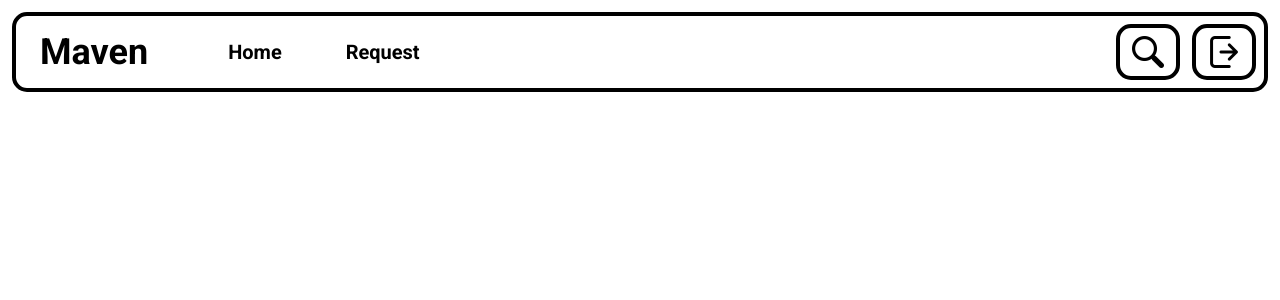
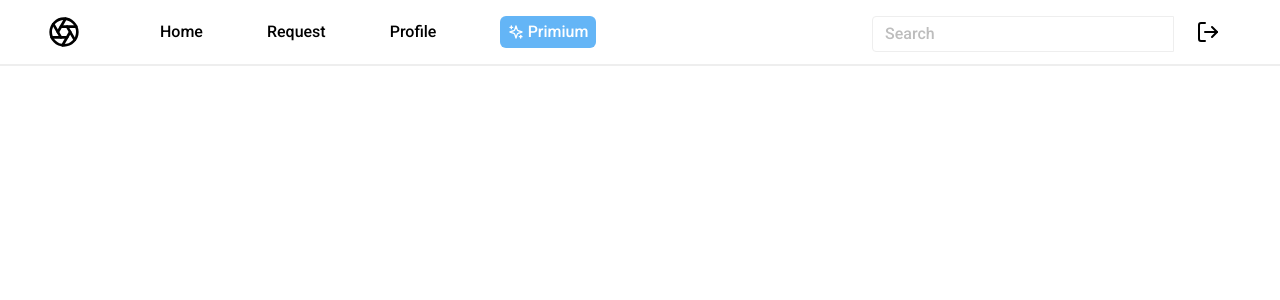
Before and after one commit to AakashSingh20/Maven-frontend, a React (Create React App) app: page /home in a window 1280 px wide. Shown: the top 300 px of the page. Built offline with nearby package versions, Linux system fonts and the light colour scheme; no server answers.

Commit message:
UI changes in Navbar

```diff
--- a/package.json
+++ b/package.json
@@ -8,6 +8,7 @@
     "@testing-library/react": "^13.4.0",
     "@testing-library/user-event": "^13.5.0",
     "axios": "^1.6.2",
+    "lucide-react": "^0.322.0",
     "react": "^18.2.0",
     "react-dom": "^18.2.0",
     "react-multi-carousel": "^2.8.4",
--- a/src/layouts/Nav.js
+++ b/src/layouts/Nav.js
@@ -1,6 +1,9 @@
 import React from "react";
 import { Link, NavLink } from "react-router-dom";
 import { useNavigate } from "react-router-dom";
+import { Sparkles } from 'lucide-react';
+import { LogOut } from 'lucide-react';
+import { Aperture } from 'lucide-react';
 
 export const Nav = () => {
   const navigate = useNavigate();
@@ -13,40 +16,68 @@ export const Nav = () => {
     <>
       <div
         className="
-       border-4
-       border-black
        flex items-center
+       border-b-2
        justify-between
-       pl-6
-       pr-2
-       py-2
-       m-3
-       rounded-[15px]
+       px-12
+       py-4
        "
       >
-        <div className="leftNav flex">
-          <div className="logo text-4xl font-bold">Maven</div>
-          <ul className="flex items-center space-x-16 ml-20 text-xl font-bold">
+        <div className="flex">
+          <div className="logo text-xl font-bold">
+            <Link to="/home">
+              <Aperture size={32} />
+            </Link>
+          </div>
+          <ul className="flex items-center space-x-16 ml-20 text-l ">
             <li>
               <Link to="/home">Home</Link>
             </li>
             <li>
               <Link to="/request">Request</Link>
             </li>
+            <li>
+              <Link to="/profile">Profile</Link>
+            </li>
+            <li>
+              <Link to="/primium">
+                <div
+                  className="
+                  flex
+                  items-center
+                  justify-between
+
+                  text-primary
+                  bg-blue-300
+                  px-2
+                  py-1
+                  rounded-md
+                  text-white
+                  w-24
+                  "
+                >
+                  <Sparkles size={16} />
+                  Primium
+                </div>
+              </Link>
+            </li>
           </ul>
         </div>
         <div className="flex space-x-3">
-          <div className="h-14 w-16 border-4 border-black rounded-[15px] flex items-center justify-center hover:cursor-pointer">
-            <img className=" h-8" src="/images/search.png" alt="search"></img>
+          <div className="h-8 w-[300px] flex flex-wrap items-center justify-center space-x-2">
+            <input
+              type="search"
+              class="relative m-0 -mr-0.5 block min-w-0 flex-auto rounded-l border border-solid border-neutral-300 bg-transparent bg-clip-padding px-3 py-[0.25rem] text-base font-normal leading-[1.6] text-neutral-700 outline-none transition duration-200 ease-in-out focus:z-[3] focus:border-primary focus:text-neutral-700 focus:shadow-[inset_0_0_0_1px_rgb(59,113,202)] focus:outline-none dark:border-neutral-600 dark:text-neutral-200 dark:placeholder:text-neutral-200 dark:focus:border-primary"
+              placeholder="Search"
+              aria-label="Search"
+              aria-describedby="button-addon1" />
           </div>
-          {/* <NavLink to={`/login`} className="text-2xl font-bold"> */}
           <div
-            className="h-14 w-16 border-4 border-black rounded-[15px] flex items-center justify-center hover:cursor-pointer"
+            className="h-8 w-12  flex items-center justify-center hover:cursor-pointer"
             onClick={logouthandler}
           >
-            <img className=" h-8" src="/images/logout.png" alt="search"></img>
+            <LogOut />
           </div>
-          {/* </NavLink> */}
         </div>
       </div>
     </>
```
Also changed, not shown: 1 other file (tests, documents, lock files or other folders).
